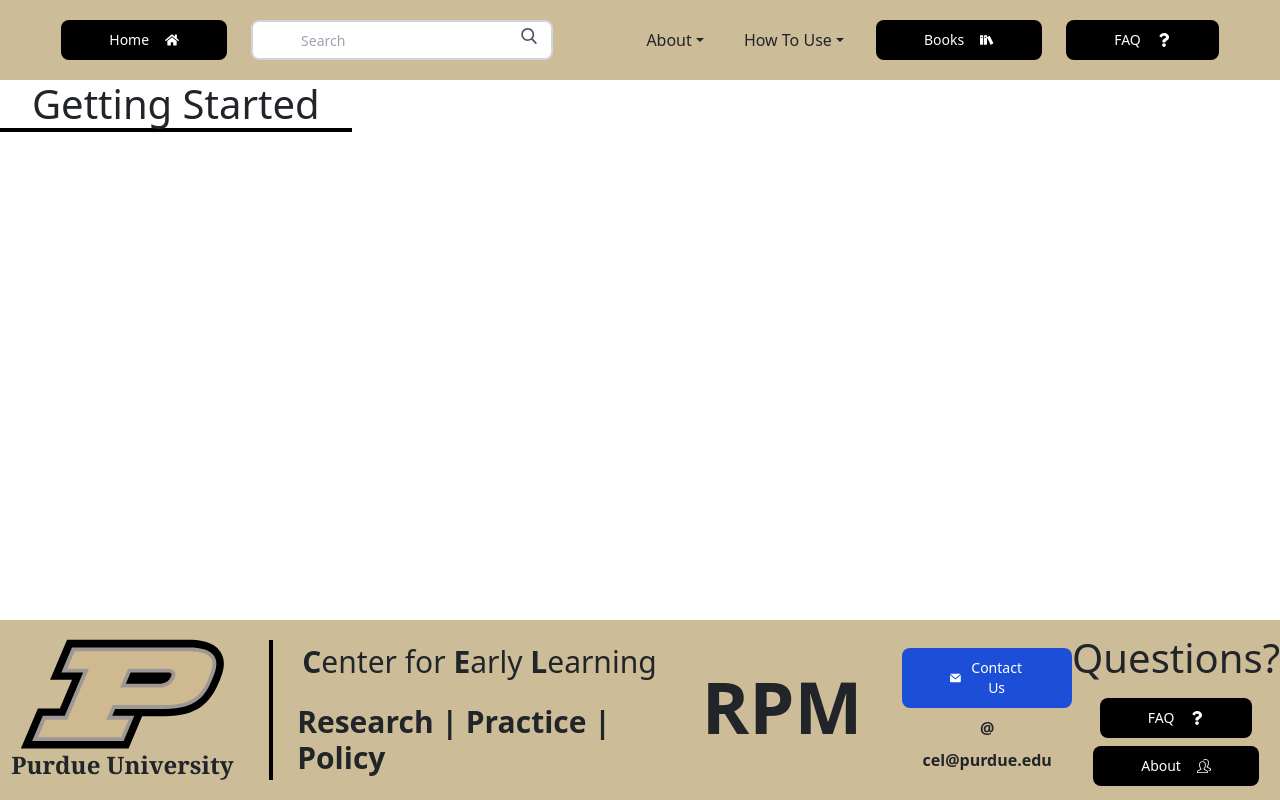
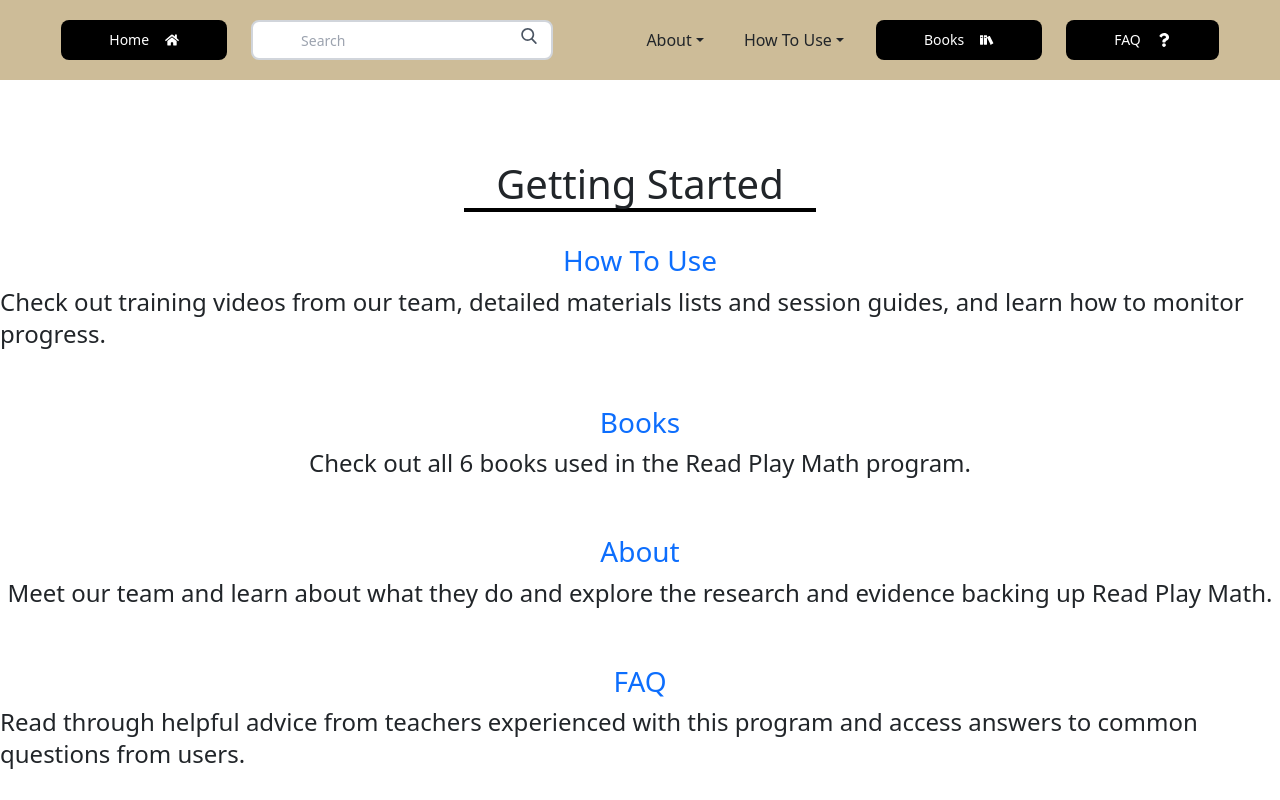
Before and after one commit to JNicho206/RPM, a React (Vite) app in the folder client/: page /getting-started in a window 1280 px wide. Shown: the top 800 px of the page. Built offline with nearby package versions, Linux system fonts and the light colour scheme.

Commit message:
Initial run of page

```diff
--- a/client/src/pages/GettingStarted.tsx
+++ b/client/src/pages/GettingStarted.tsx
@@ -3,7 +3,41 @@
 
 export const GettingStarted: React.FC = () => {
     return (
-        <div>
+        <div className="flex flex-col items-center my-20 gap-4">
             <h1 className="section-header">Getting Started</h1>
+            <div className="flex flex-col gap-10">
+                <div className="flex flex-col items-center">
+                    <a href="/how-to-use" className="hov-underline-anim max-w-fit">
+                        <div className="flex justify-center items-center gap-4">
+                            <h3>How To Use</h3>
+                        </div>
+                    </a>
+                    <p className="text-2xl">Check out training videos from our team, detailed materials lists and session guides, and learn how to monitor progress.</p>
+                </div>
+                <div className="flex flex-col items-center items-center">
+                    <a href="/books" className="hov-underline-anim max-w-fit">
+                        <div className="flex justify-center items-center gap-4">
+                            <h3>Books</h3>
+                        </div>
+                    </a>
+                    <p className="text-2xl">Check out all 6 books used in the Read Play Math program.</p>
+                </div>
+                <div className="flex flex-col items-center">
+                    <a href="/about" className="hov-underline-anim max-w-fit">
+                        <div className="flex justify-center items-center gap-4">
+                            <h3>About</h3>
+                        </div>
+                    </a>
+                    <p className="text-2xl">Meet our team and learn about what they do and explore the research and evidence backing up Read Play Math.</p>
+                </div>
+                <div className="flex flex-col items-center">
+                    <a href="/faq" className="hov-underline-anim max-w-fit">
+                        <div className="flex justify-center items-center gap-4">
+                            <h3>FAQ</h3>
+                        </div>
+                    </a>
+                    <p className="text-2xl">Read through helpful advice from teachers experienced with this program and access answers to common questions from users.</p>
+                </div>
+            </div>
         </div>
     )};
```
